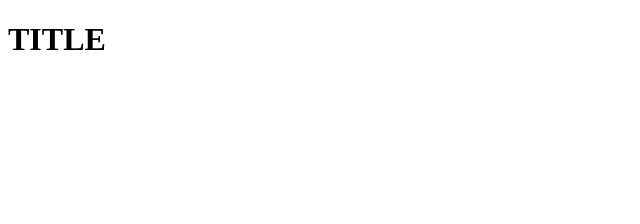
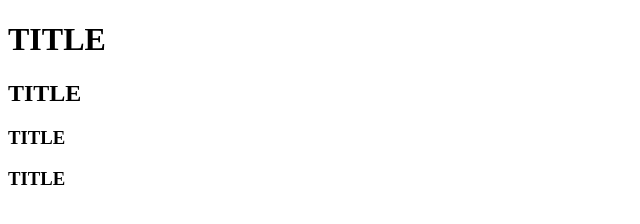
Before and after one commit to oppaho03/ict, a plain HTML site: page public/index.html in a window 1280 px wide. Shown: the whole page, without its empty margins (0-640 px from the left). Drawn offline with Linux system fonts and the light colour scheme.

Commit message:
Revert "Revert "제목 3추가""
This reverts commit 1e7e4988084b68a185d923afd4ea417627885cd1.

```diff
--- a/public/index.html
+++ b/public/index.html
@@ -7,6 +7,9 @@
 <body>
 
 <h1>TITLE</h1>
+<h2>TITLE</h2>
+<h3>TITLE</h3>
+<h3>TITLE</h3>
 
 </body>
 </html>
```
